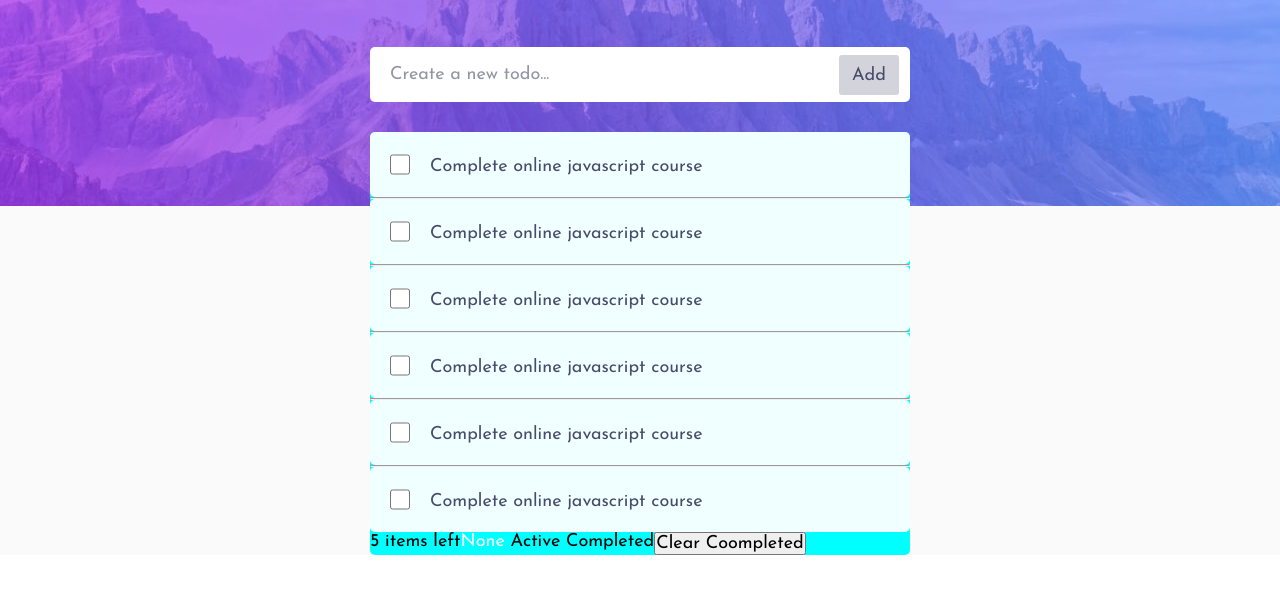
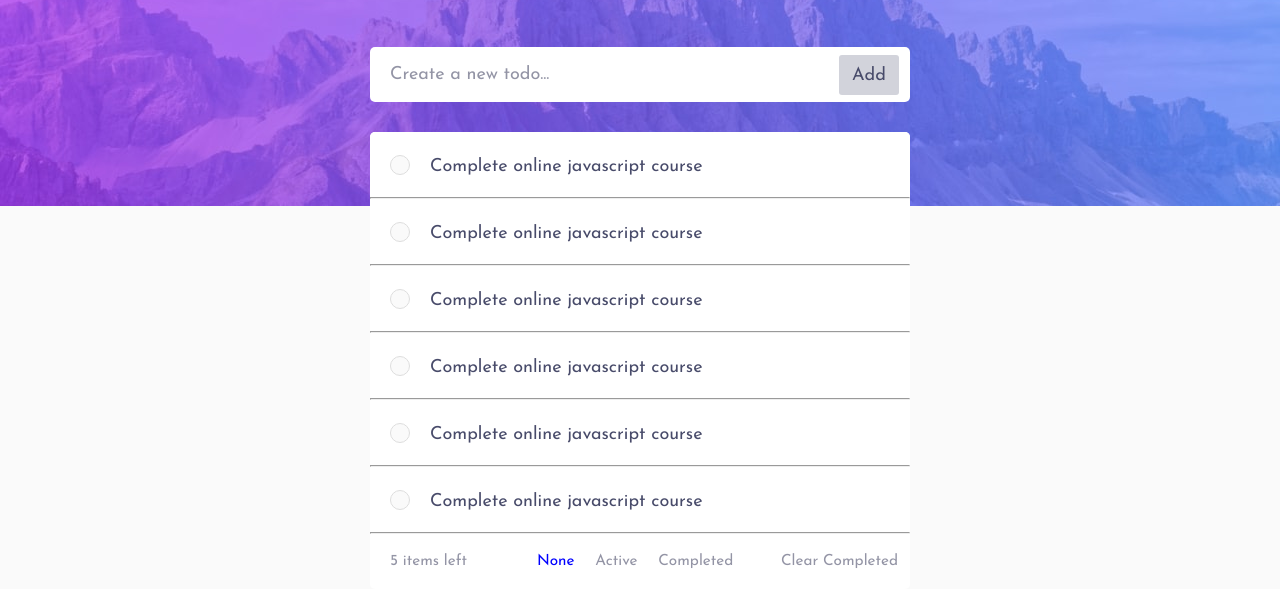
Before and after one commit to Skinpo/new-todo-app, a plain HTML site: page index.html in a window 1280 px wide. Shown: the part 94-700 px from the top of the page. Drawn offline with Linux system fonts and the light colour scheme.

Commit message:
more styling

```diff
--- a/index.html
+++ b/index.html
@@ -47,34 +47,41 @@
               <div class="todo-list none">
                 <ul>
                   <li>
-                    <input type="checkbox">
-                    <p>Complete online javascript course</p>
+                    <img src="../images/icon-check.svg" class="pass" alt="">
+                    <input type="checkbox" class="checkbox">
+                    <p class="para">Complete online javascript course</p>
                   </li>
                   <hr>
                   <li>
-                    <input type="checkbox">
-                    <p>Complete online javascript course</p>
+                    <img src="../images/icon-check.svg" class="pass" alt="">
+                    <input type="checkbox" class="checkbox">
+                    <p class="para">Complete online javascript course</p>
                   </li>
                   <hr>
                   <li>
-                    <input type="checkbox">
-                    <p>Complete online javascript course</p>
+                    <img src="../images/icon-check.svg" class="pass" alt="">
+                    <input type="checkbox" class="checkbox">
+                    <p class="para">Complete online javascript course</p>
                   </li>
                   <hr>
                   <li>
-                    <input type="checkbox">
-                    <p>Complete online javascript course</p>
+                    <img src="../images/icon-check.svg" class="pass" alt="">
+                    <input type="checkbox" class="checkbox">
+                    <p class="para">Complete online javascript course</p>
                   </li>
                   <hr>
                   <li>
-                    <input type="checkbox">
-                    <p>Complete online javascript course</p>
+                    <img src="../images/icon-check.svg" class="pass" alt="">
+                    <input type="checkbox" class="checkbox">
+                    <p class="para">Complete online javascript course</p>
                   </li>
                   <hr>
                   <li>
-                    <input type="checkbox">
-                    <p>Complete online javascript course</p>
+                    <img src="../images/icon-check.svg" class="pass" alt="">
+                    <input type="checkbox" class="checkbox">
+                    <p class="para">Complete online javascript course</p>
                   </li>
+                  <hr>
                 </ul>
 
               </div>
@@ -141,6 +148,7 @@
 
             </section>
 
+            <hr>
             <nav>
               <p>5 items left</p>
               <div class="segment">
@@ -148,7 +156,7 @@
                 <label for="active" class="active">Active</label>
                 <label for="completed" class="completed">Completed</label>
               </div>
-              <button>Clear Coompleted</button>
+              <button class="btn">Clear Completed</button>
             </nav>
 
           </div>
--- a/script.js
+++ b/script.js
@@ -1,3 +1,13 @@
-let greet = "Good day";
+// const checkIt = document.getElementsByClassName("checkbox");
+// const pass = document.getElementsByClassName("pass");
+// const para = document.getElementsByClassName("para");
 
-console.log(greet)
+// for (var i = 0; i < checkIt.length; i++) {
+// checkIt[i].addEventListener("click", () => {
+//     for (let x = 0; x < pass.length; x++) {
+//         pass[x].style.visibility="visible";
+//         }
+// })
+// }
+
+// Follow exactly how u didi it for the Ecommerce site
--- a/style.css
+++ b/style.css
@@ -99,23 +99,15 @@ body {
     color: var(--Light-Grayish-Blue);
 }
 
-nav {
-    display: flex;
-    width: 100%;
-}
-
 .status-bar {
-    /* height: 400px; */
-    background-color: aqua;
+    background-color: white;
     display: block;
-    /* flex-direction: column-reverse; */
     margin-top: 30px;
     width: 100%;
     border-radius: 5px;
 }
 
 section {
-    /* height: 390px; */
     margin: 0;
 }
 
@@ -124,13 +116,13 @@ section {
     display: block;
     max-height: 400px;
     overflow: auto;
+    background-color: white;
+    border-radius: 5px;
 }
 
 .todo-list ul li{
-    /* background-color: transparent; */
-    background-color: azure;
+    background-color: transparent;
     border: none;
-    border-radius: 5px;
     color: var(--Dark-Grayish-Blue);
     width: 100%;
     height: 65px;
@@ -139,6 +131,23 @@ section {
     list-style: none;
     padding-left: 20px;
     display: flex;
+    border-radius: 5px;
+}
+
+.para {
+    padding-left: 20px;
+    padding-top: 25px;
+    font-size: 1rem;
+    text-align: center;
+}
+
+.checked {
+    /* padding-left: 20px;
+    padding-top: 25px;
+    font-size: 1rem;
+    text-align: center; */
+    color: var(--Light-Grayish-Blue);
+    text-decoration-line: line-through;
 }
 
 .todo-list ul li p {
@@ -148,9 +157,34 @@ section {
     text-align: center;
 }
 
-.todo-list ul li input {
+.pass {
+    width: 15px;
+    height: 15px;
+    position: absolute;
+    z-index: 1000;
+    margin-top: 25px;
+    margin-left: 3px;
+    cursor: pointer;
+    visibility: hidden;
+}
+
+.checkbox {
     width: 20px;
-    border-radius: 50px;
+    height: 20px;
+    position: relative;
+    margin-top: 23px;
+    background-color: var(--light-grey);
+    border-radius: 50%;
+    vertical-align: middle;
+    border: 1px solid #ddd;
+    appearance: none;
+    -webkit-appearance: none;
+    outline: none;
+    cursor: pointer;
+}
+
+.checkbox:checked {
+    background-image: linear-gradient(120deg,#57ddff,#c058f3);
 }
 
 input[type=radio] {
@@ -160,7 +194,7 @@ input[type=radio] {
 #none:checked ~ nav label.none,
 #active:checked ~ nav label.active,
 #completed:checked ~ nav label.completed {
-    color: white;
+    color: blue;
 }
 
 .todo-list {
@@ -182,3 +216,41 @@ input[type=radio] {
 #completed:checked ~ section .completed-todo-items {
     display: block;
 }
+
+nav {
+    display: flex;
+    width: 100%;
+    height: 55px;
+}
+
+nav p, nav .segment label, nav .btn {
+    font-size: 0.85rem;
+    color: var(--Dark-Grayish-Blue);
+}
+
+nav p, nav .segment {
+    margin-top: 17px;
+}
+
+nav .segment label {
+    cursor: pointer;
+    margin-right: 15px;
+}
+
+nav p {
+    margin-left: 20px;
+    padding-top: 3px;
+}
+
+nav .segment {
+    flex: 2;
+    padding-left: 70px;
+}
+
+nav .btn {
+    flex: 1;
+    margin-right: 10px;
+    cursor: pointer;
+    background-color: transparent;
+    border: none;
+}
```
